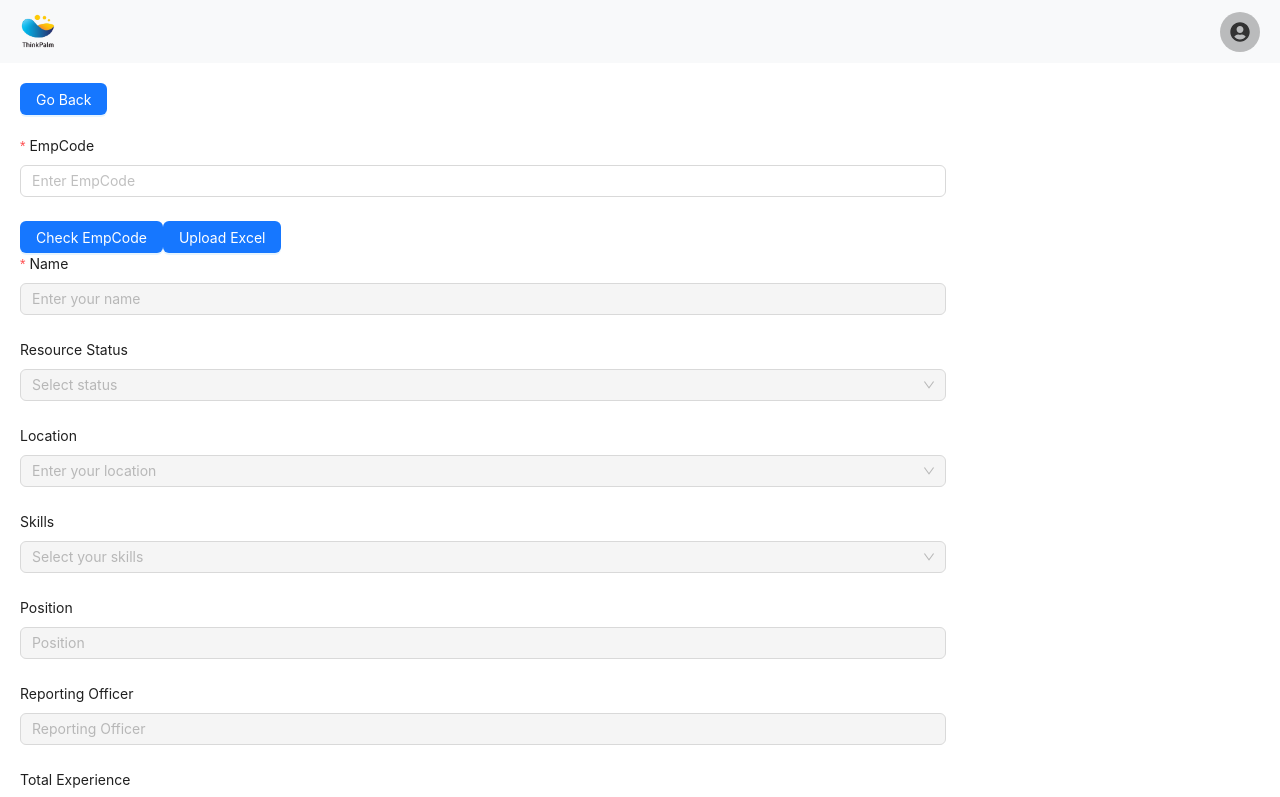
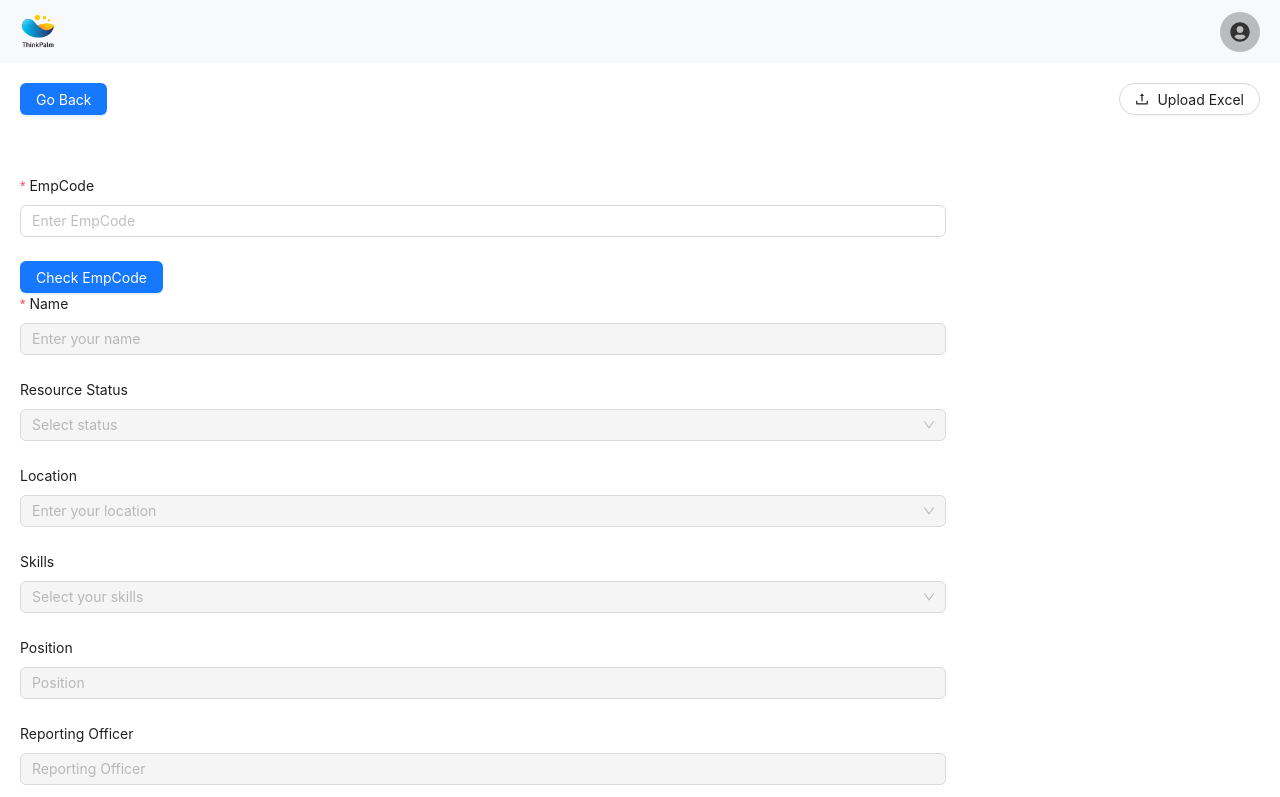
Before and after one commit to jeswinjose203/Employee_Management, a React (Create React App) app in the folder employee_management/: page /profile in a window 1280 px wide. Shown: the top 797 px of the page. Built offline with nearby package versions, Linux system fonts and the light colour scheme; sample sign-in values are in the browser's storage.

Commit message:
added some design changes

```diff
--- a/employee_management/src/Profile_sections/Profile.js
+++ b/employee_management/src/Profile_sections/Profile.js
@@ -4,7 +4,7 @@ import { useNavigate } from 'react-router-dom';
 import skillsData from '../static/skills.json';
 import UploadExcel from '../UploadExcel';
 import { Modal } from 'antd';
-
+import { UploadOutlined } from '@ant-design/icons'; // Import an icon for the button
 
 const { Option } = Select;
 
@@ -15,6 +15,7 @@ const Profile = () => {
   const [employeeData, setEmployeeData] = useState(null); // State to store employee data
   const [form] = Form.useForm();
   const [showUploadExcel, setShowUploadExcel] = useState(false); // New state to control modal
+
   const handleCheckEmpCode = async () => {
     const empCode = form.getFieldValue('empCode');
     try {
@@ -98,10 +99,21 @@ const Profile = () => {
   const handleGoBack = () => navigate(-1);
 
   return (
-    <div style={{ padding: '20px' }}>
+    <div style={{ padding: '20px', position: 'relative' }}> {/* Make this relative for absolute positioning */}
       <Button type="primary" onClick={handleGoBack}>Go Back</Button>
 
-      <Row gutter={16} style={{ marginTop: '20px' }}>
+      {/* Upload Excel button in the top right corner */}
+      <Button
+        type="default"
+        shape="round"
+        icon={<UploadOutlined />}
+        onClick={handleUploadExcel}
+        style={{ position: 'absolute', top: 20, right: 20 }} // Absolute positioning
+      >
+        Upload Excel
+      </Button>
+
+      <Row gutter={16} style={{ marginTop: '60px' }}> {/* Adjust margin-top to avoid overlap with the button */}
         <Col xs={24} sm={18}>
           <Form layout="vertical" onFinish={handleFormSubmit} form={form}>
             <Form.Item
@@ -113,9 +125,6 @@ const Profile = () => {
             </Form.Item>
 
             <Button type="primary" onClick={handleCheckEmpCode}>Check EmpCode</Button>
-            {/* Upload Excel button to open modal */}
-            <Button type="primary" onClick={handleUploadExcel}>Upload Excel</Button>
-
 
             <Form.Item
               label="Name"
@@ -124,12 +133,6 @@ const Profile = () => {
             >
               <Input placeholder="Enter your name" disabled={!isEmpCodeValid} />
             </Form.Item>
-
-            {/* <Form.Item label="Email" name="email">
-              <Input placeholder="Enter your email" disabled={!isEmpCodeValid} />
-            </Form.Item> */}
-
-
 
             <Form.Item label="Resource Status" name="memberStatus">
               <Select placeholder="Select status" disabled={!isEmpCodeValid}>
@@ -142,7 +145,6 @@ const Profile = () => {
                 <Option value="Project Buffer">Project Buffer</Option>
               </Select>
             </Form.Item>
-
 
             <Form.Item label="Location" name="location">
               <Select placeholder="Enter your location" disabled={!isEmpCodeValid}>
@@ -197,6 +199,7 @@ const Profile = () => {
           </Form>
         </Col>
       </Row>
+
       <Modal
         title="Upload Excel"
         open={showUploadExcel}
```
Lines whose indentation alone changed are shown as unchanged.
